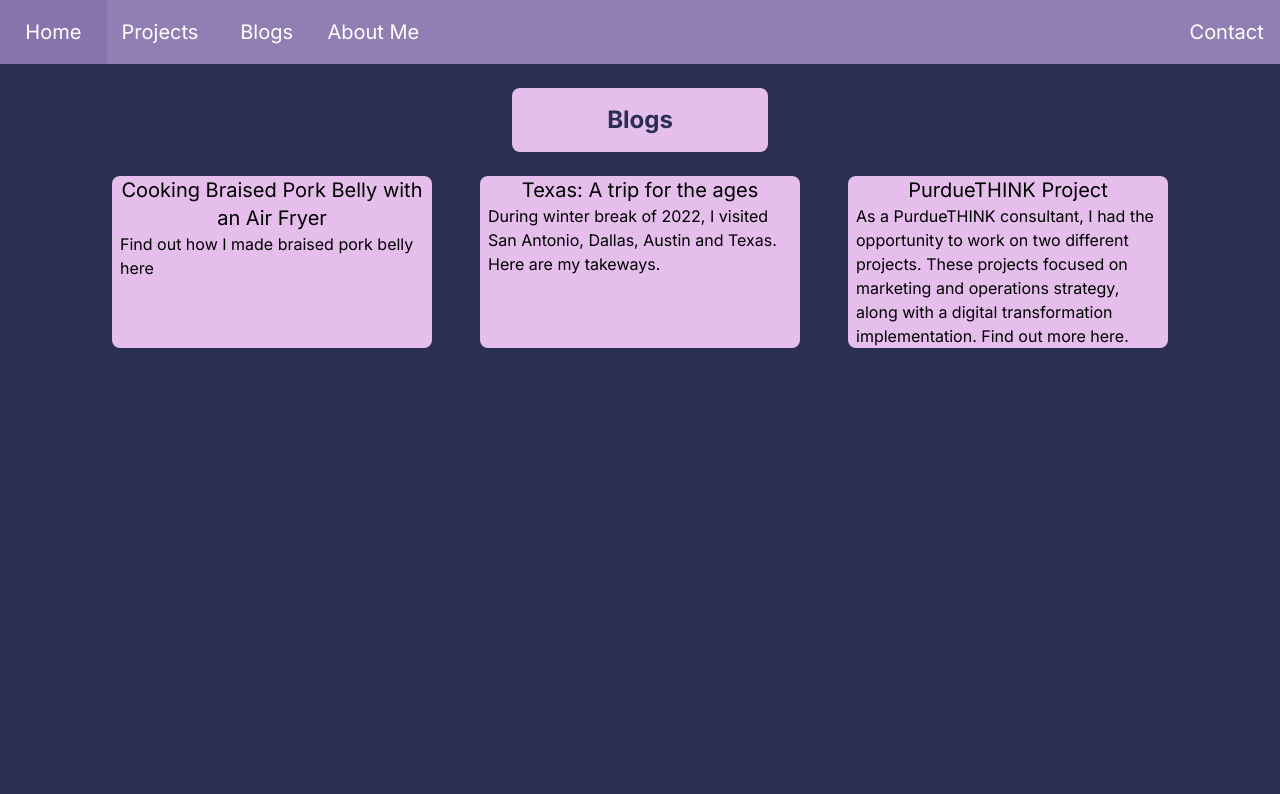
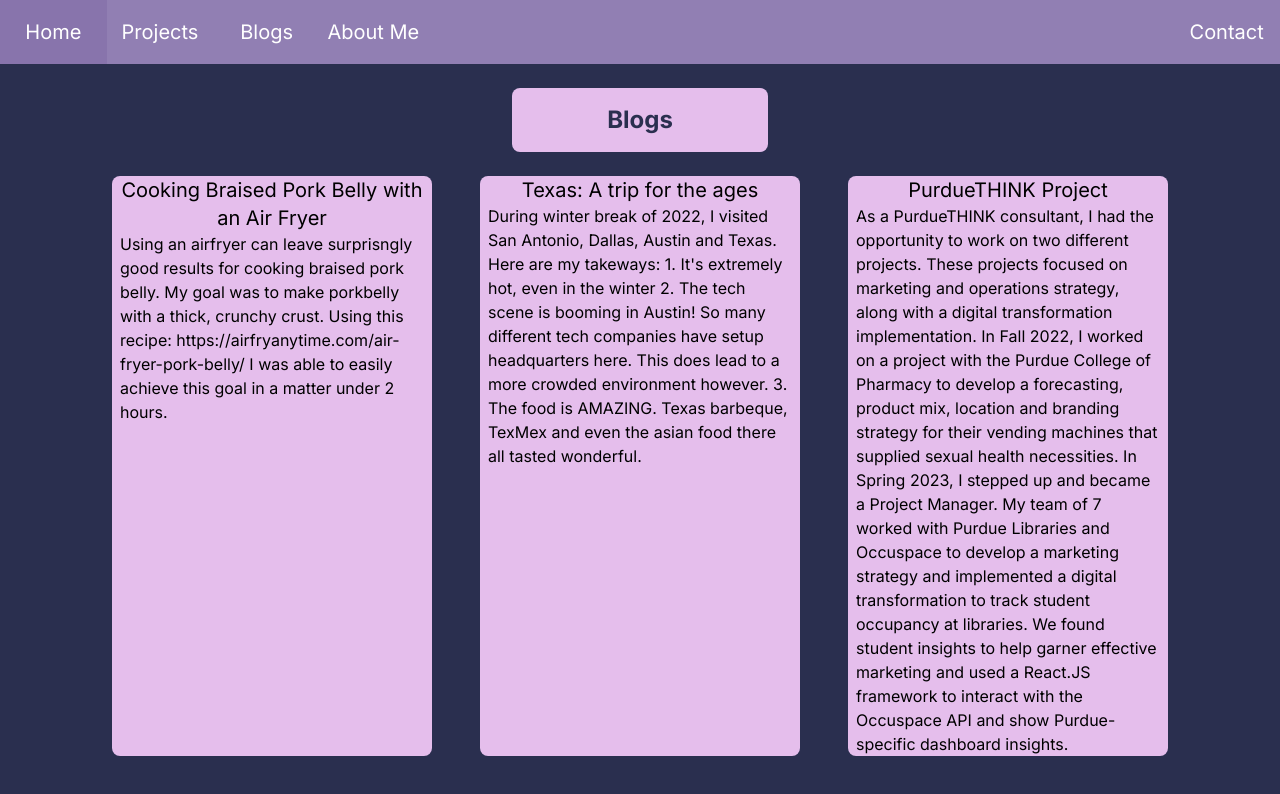
Before and after one commit to JBudiman00/PersonalProject, a Next.js app in the folder personalwebsite/: page /blogs in a window 1280 px wide. Shown: the top 794 px of the page. Built offline with nearby package versions, Linux system fonts and the light colour scheme; what tailwindcss-animated would draw is missing.

Commit message:
Blog section complete
Going to deploy to firebase now

```diff
--- a/personalwebsite/src/app/blogs/page.tsx
+++ b/personalwebsite/src/app/blogs/page.tsx
@@ -1,11 +1,22 @@
 import Blog from '../components/blog';
 
 export default function BlogContent () {
+    const content0 = `Using an airfryer can leave surprisngly good results for cooking braised pork belly.
+    My goal was to make porkbelly with a thick, crunchy crust. Using this recipe: https://airfryanytime.com/air-fryer-pork-belly/
+    I was able to easily achieve this goal in a matter under 2 hours. `;
     const content1 = `During winter break of 2022, I visited San Antonio, Dallas, Austin and Texas.
-    Here are my takeways.`;
+    Here are my takeways:
+    1. It's extremely hot, even in the winter
+    2. The tech scene is booming in Austin! So many different tech companies have setup headquarters here.
+    This does lead to a more crowded environment however.
+    3. The food is AMAZING. Texas barbeque, TexMex and even the asian food there all tasted wonderful.`;
     const content2 = `As a PurdueTHINK consultant, I had the opportunity to work on two different projects.
     These projects focused on marketing and operations strategy, along with a digital transformation implementation.
-    Find out more here.`;
+    In Fall 2022, I worked on a project with the Purdue College of Pharmacy to develop a forecasting, product mix, location
+    and branding strategy for their vending machines that supplied sexual health necessities. In Spring 2023, I stepped up
+    and became a Project Manager. My team of 7 worked with Purdue Libraries and Occuspace to develop a marketing strategy and implemented
+    a digital transformation to track student occupancy at libraries. We found student insights to help garner effective marketing
+    and used a React.JS framework to interact with the Occuspace API and show Purdue-specific dashboard insights.`;
 
     return(
         <>
@@ -17,7 +28,7 @@ export default function BlogContent () {
             </div>
             <div className="h-6"></div>
             <div className="flex flex-row justify-center gap-12">
-                <Blog title="Cooking Braised Pork Belly with an Air Fryer" content="Find out how I made braised pork belly here" />
+                <Blog title="Cooking Braised Pork Belly with an Air Fryer" content={content0} />
                 <Blog title="Texas: A trip for the ages" content={content1} />
                 <Blog title="PurdueTHINK Project" content={content2} />
             </div>
```
